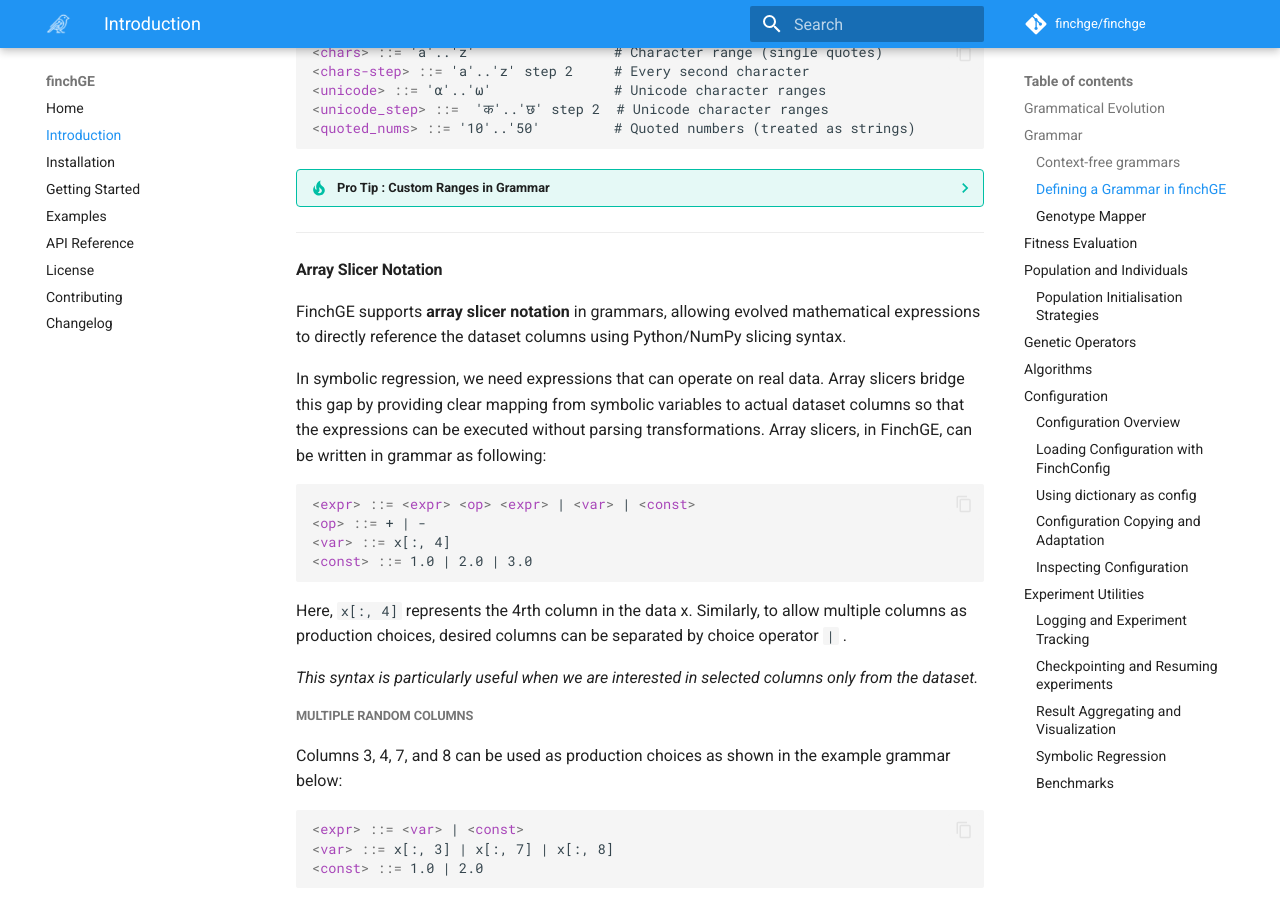
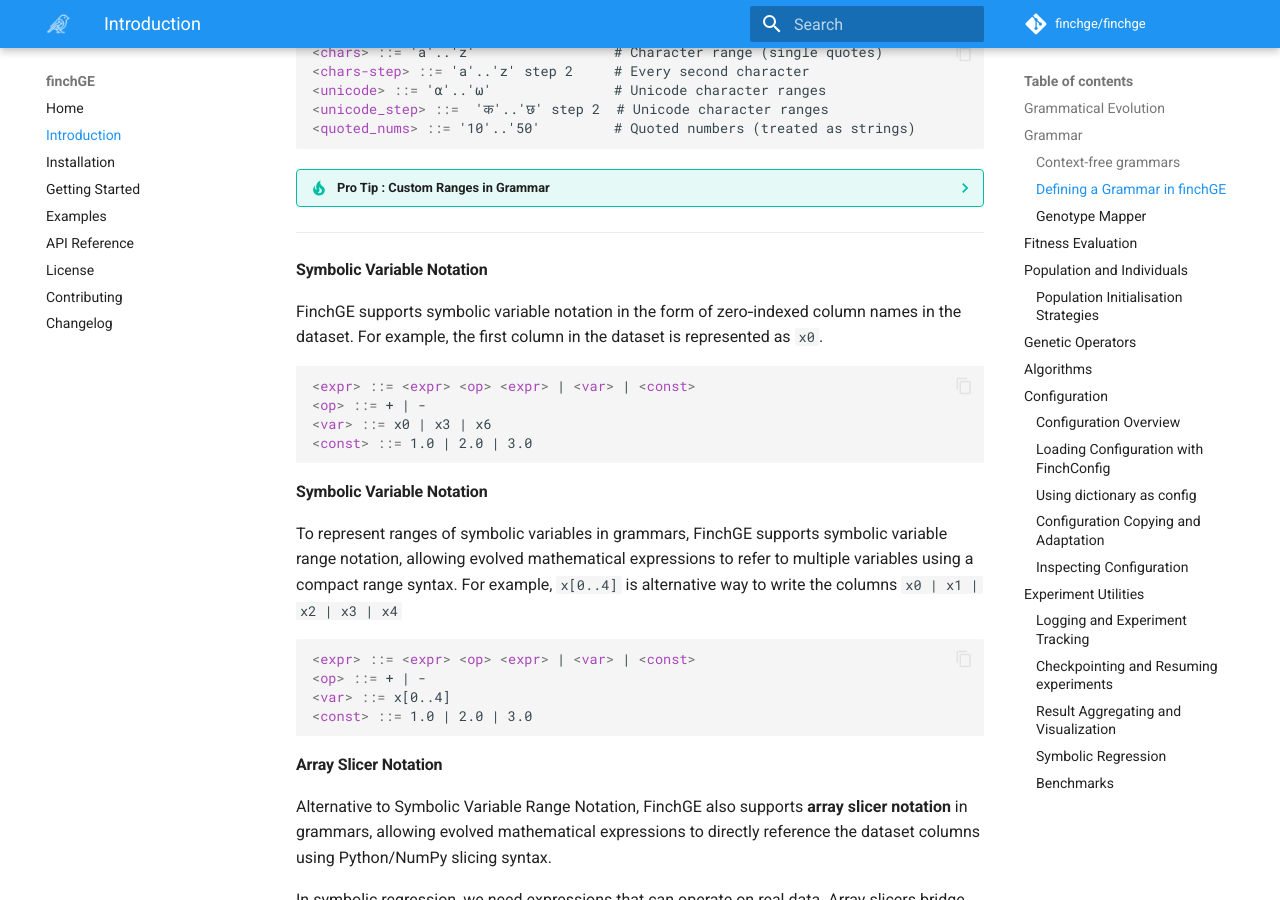
Before and after one commit to darshanz/finchge, an MkDocs documentation site: the page built from docs/introduction.md, in a window 1280 px wide and 900 px high, scrolled down 4780 px. Built offline with MkDocs 1.6.1 and Material for MkDocs 9.7.7, drawn with Linux system fonts in a browser that asks for light colours; comment, search, counter and statistics services are not loaded; the version menu is left out; some of the changed text lies outside the part shown.

Commit message:
docs: updated documentation, indroduction section

````diff
--- a/docs/introduction.md
+++ b/docs/introduction.md
@@ -308,9 +308,36 @@ The parser comes with built-in handlers for common range types:
 
 ---
 
+#### Symbolic Variable Notation
+FinchGE supports symbolic variable notation in the form of zero‑indexed column names in the dataset.
+For example, the first column in the dataset is represented as  `x0`.
+
+```bnf
+
+<expr> ::= <expr> <op> <expr> | <var> | <const>
+<op> ::= + | -
+<var> ::= x0 | x3 | x6
+<const> ::= 1.0 | 2.0 | 3.0
+
+```
+
+#### Symbolic Variable Notation
+To represent ranges of symbolic variables in grammars, FinchGE supports symbolic variable range notation,
+allowing evolved mathematical expressions to refer to multiple variables using a compact range syntax.
+For example, `x[0..4]` is alternative way to write the columns `x0 | x1 | x2 | x3 | x4`
+
+```bnf
+
+<expr> ::= <expr> <op> <expr> | <var> | <const>
+<op> ::= + | -
+<var> ::= x[0..4]
+<const> ::= 1.0 | 2.0 | 3.0
+
+```
+
 #### Array Slicer Notation
 
-FinchGE supports **array slicer notation** in grammars, allowing
+Alternative to Symbolic Variable Range Notation, FinchGE also supports **array slicer notation** in grammars, allowing
 evolved mathematical expressions to directly reference the dataset columns using Python/NumPy slicing syntax.
 
 In symbolic regression, we need expressions that can operate on real data.
@@ -1392,6 +1412,10 @@ Each benchmark provides:
     | `"nguyen11"`| $x^y$ | $x, y \in [0, 1]$, uniform (20 pts) | $x, y \in [0, 1]$, grid (1000 pts) |
     | `"nguyen12"`| $x^4 - x^3 + \frac{1}{2}y^2 - y$ | $x, y \in [-1, 1]$, uniform (20 pts) | $x, y \in [-1, 1]$, grid (1000 pts) |
 
+ **Reference:** Uy, N.Q., Hoai, N.X., O’Neill, M., McKay, R.I. and Galván-López, E., (2011).
+*Semantically-based crossover in genetic programming: application to real-valued symbolic regression. Genetic Programming and Evolvable Machines**
+
+
 ```python
 from finchge.benchmarks.regression import Nguyen1Benchmark
 
````
Also changed, not shown: other parts of docs/introduction.md (+7 -14 lines).
